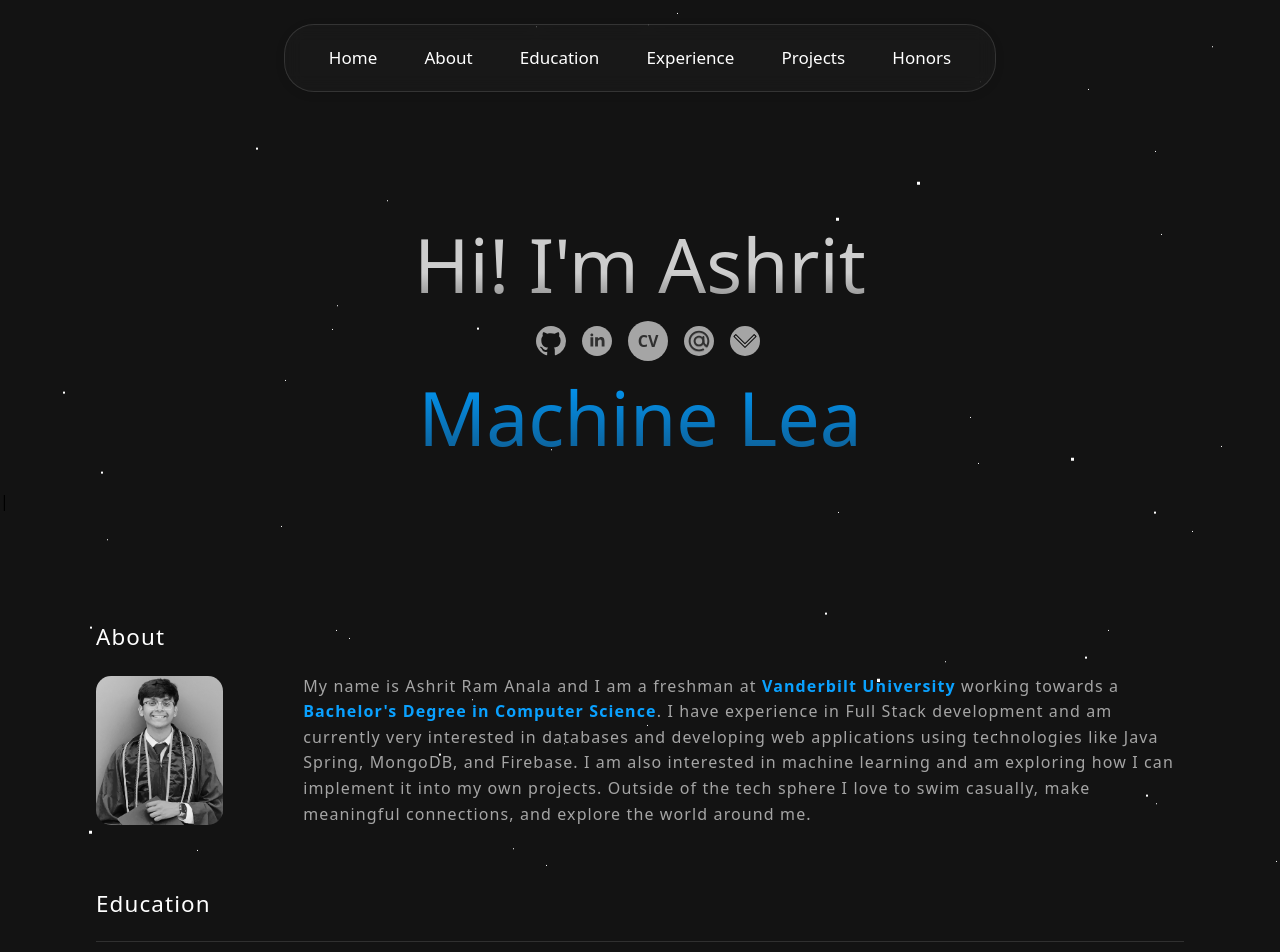
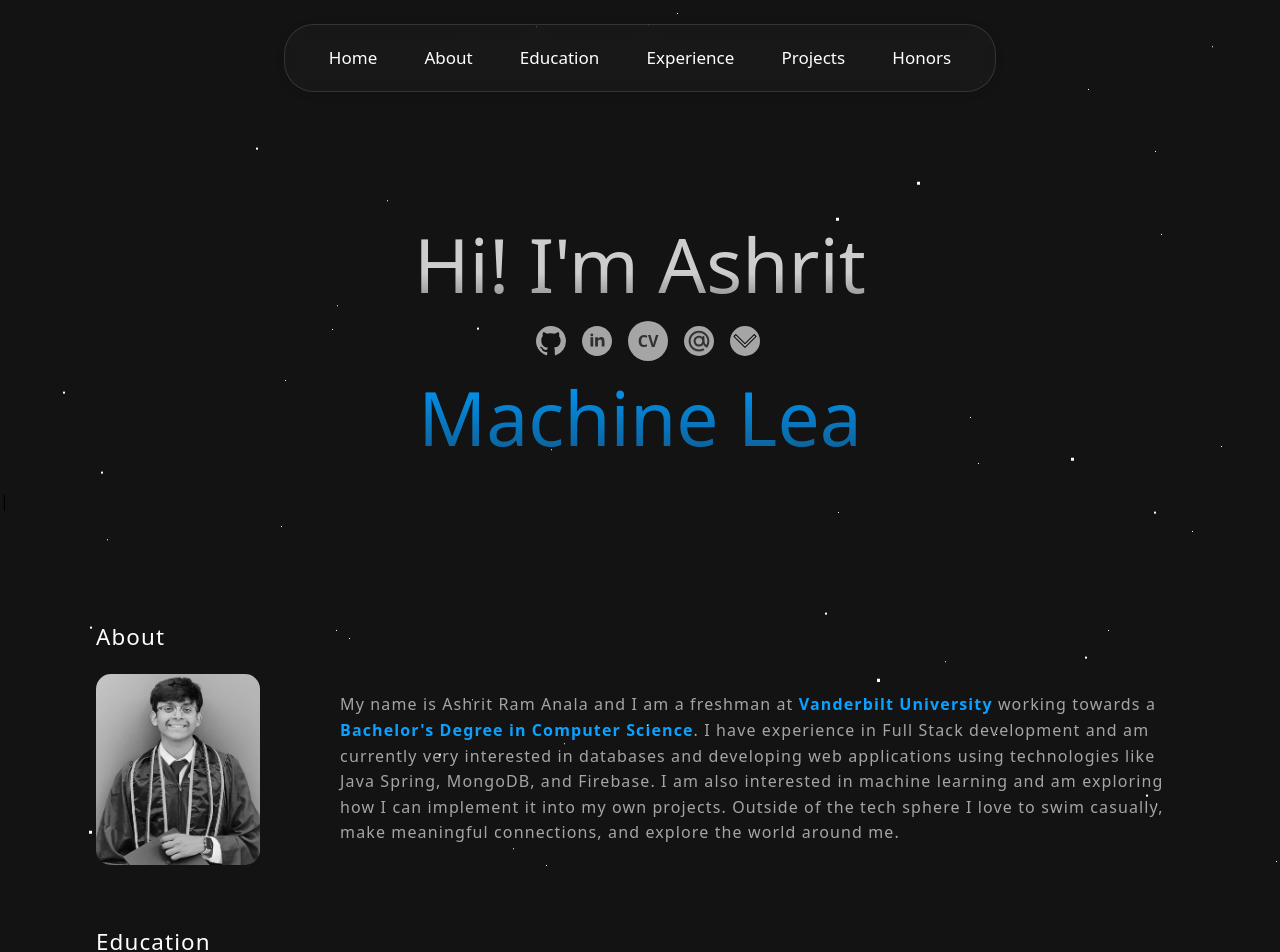
Before and after one commit to ashrit-ram-anala/Portfolio, a React (Vite) app in the folder client/: page / in a window 1280 px wide. Shown: the top 952 px of the page. Built offline with nearby package versions, Linux system fonts and the light colour scheme.

Commit message:
increased photo size

```diff
--- a/client/src/App.css
+++ b/client/src/App.css
@@ -521,7 +521,7 @@ header .blob {
 }
 
 .about-me-me {
-  width: 13rem;
+  width: 17.5rem;
   height: auto;
   border-radius: 15px;
   filter: grayscale(1);
```
